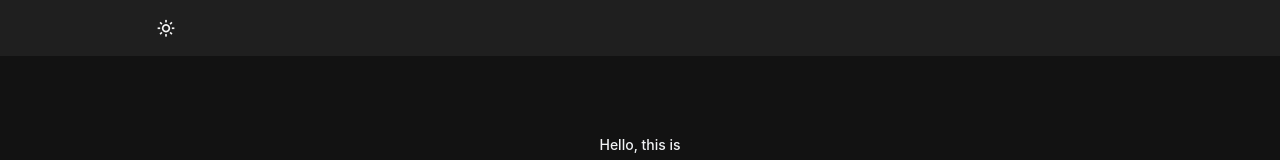
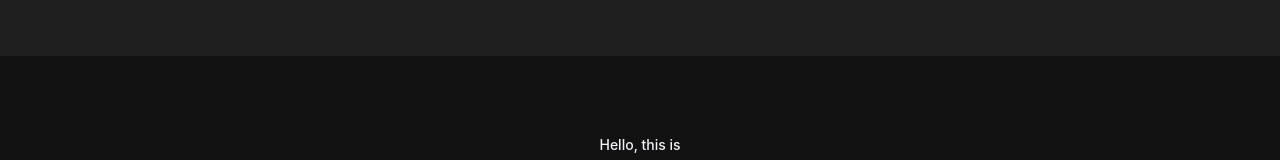
Before and after one commit to vijaynarendranv/my-portfolio, a React (Create React App) app: page / in a window 1280 px wide. Shown: the top 160 px of the page. Built offline with nearby package versions, Linux system fonts and the light colour scheme.

Commit message:
theme changes

```diff
--- a/src/components/Header.jsx
+++ b/src/components/Header.jsx
@@ -2,21 +2,10 @@
 import React, { useState, useEffect } from "react";
 import { Link } from "react-scroll";
 import "./css/header.css";
-import { ToastContainer, toast } from "react-toastify";
 
 const Header = () => {
-  const [theme, setTheme] = useState("dark");
   const [activeSection, setActiveSection] = useState("home");
 
-  const toggleTheme = () => {
-    if (theme === "dark") {
-      toast("Working on the theme fix, will get it ready within 18.05.2025", {
-        autoclose: 200,
-      });
-    }
-    setTheme(theme === "light" ? "dark" : "light");
-    document.body.classList.toggle('dark-theme');
-  };
 
   useEffect(() => {
     document.body.classList.add("dark-theme");
@@ -48,7 +37,6 @@ const Header = () => {
 
   return (
     <header className="header" id="header">
-      <ToastContainer />
       <nav className="nav container">
         <div className="nav__menu">
           <ul className="nav__list">
@@ -111,13 +99,7 @@ const Header = () => {
         </div>
 
         {/* Theme change button */}
-        <i
-          className={`bx ${
-            theme === "light" ? "bx-moon" : "bx-sun"
-          } change-theme`}
-          id="theme-button"
-          onClick={toggleTheme}
-        ></i>
+
       </nav>
     </header>
   );
```
